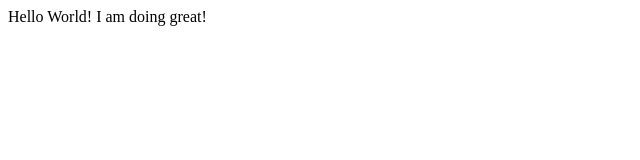
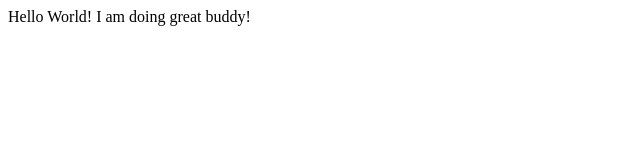
Before and after one commit to SundarRamanP2000/sample, a plain HTML site: page index.html in a window 1280 px wide. Shown: the full height of the page, 0-640 px from the left. Drawn offline with Linux system fonts and the light colour scheme.

Commit message:
for git pull

```diff
--- a/index.html
+++ b/index.html
@@ -4,6 +4,6 @@
     Hello World!
 </head>
 <body>
-    I  am doing great!
+    I  am doing great buddy!
 </body>
 </html>
```
